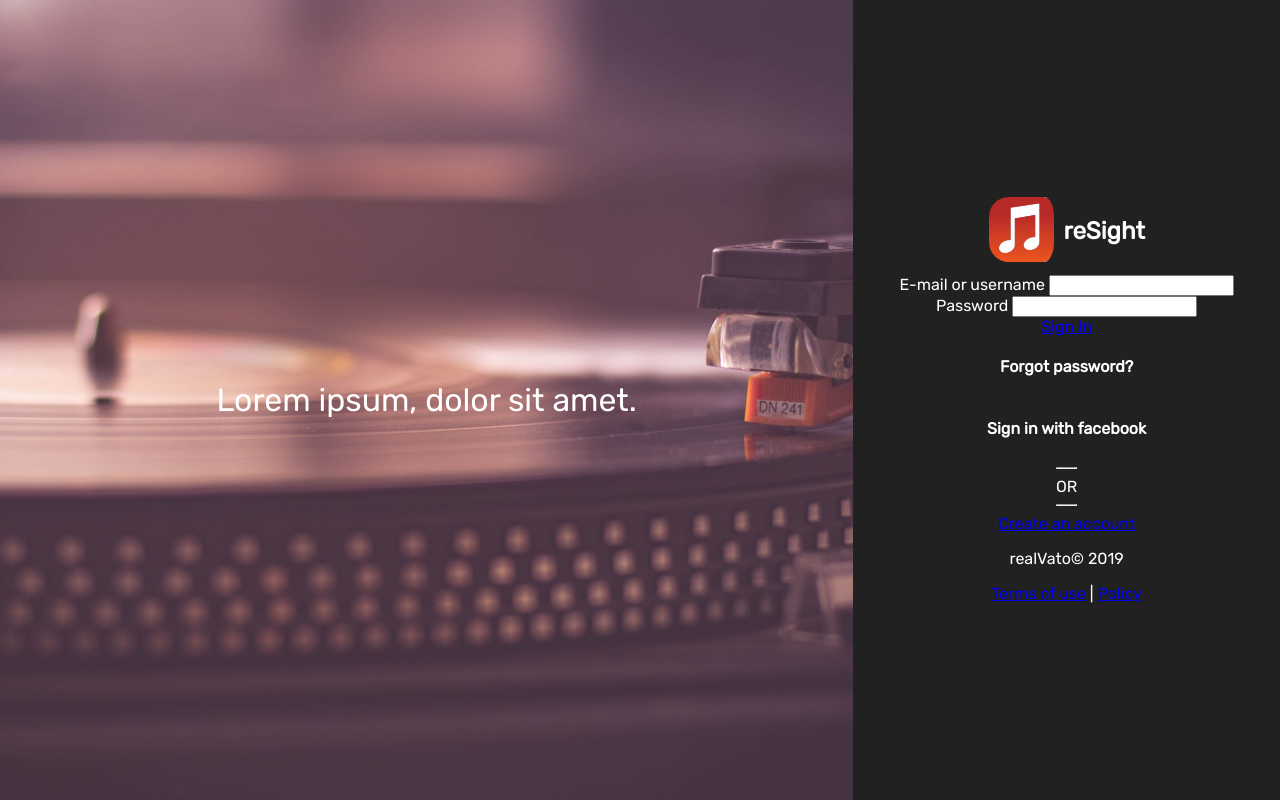
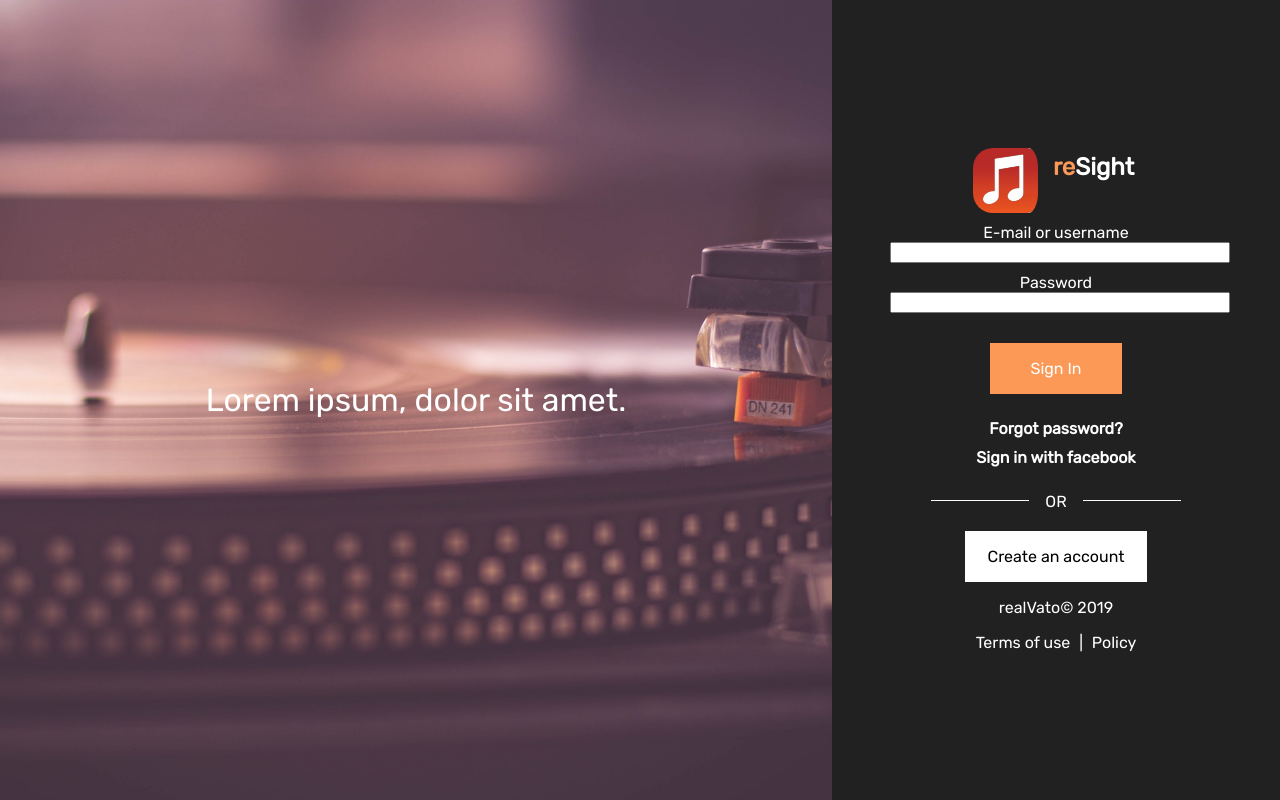
Before and after one commit to realVato/reSight, a plain HTML site: page index.html in a window 1280 px wide. Drawn offline with Linux system fonts and the light colour scheme.

Commit message:
base done, no mQuery

```diff
--- a/index.html
+++ b/index.html
@@ -8,7 +8,6 @@
     <title>reSight</title>
 </head>
 <body>
-
     <div id="wrapper">
             <div id="left">
                 <div class="showcase-text">
@@ -18,7 +17,7 @@
         <div id="right">
             <div class="logo">
                 <img src="/img/music.jpg" alt="">
-                <h2>reSight</h2>
+                <h2><span>re</span>Sight</h2>
             </div>
             <div id="login">
                 <form>
@@ -31,18 +30,19 @@
                     <input type="text">
                     </div>
                 </form>
-                <a href="#" class="btn-primary">Sign In</a>
+
             </div>
+            <a href="#" class="btn-primary">Sign In</a>
             <h4>Forgot password?</h4>
             <h4>Sign in with facebook</h4>
-            <div class="OR">
-                <hr>
-                <span>OR</span>
-                <hr>
+            <div id="signup">
+                <div class="OR">
+                    <hr>
+                    <span>OR</span>
+                    <hr>
+                </div>
             </div>
-            <div class="btn-secondary">
-                <a href="#">Create an account</a>
-            </div>
+            <a href="#" class="btn-secondary">Create an account</a>
             <footer>
                 <p>realVato&copy; 2019</p>
                 <div class="policy">
@@ -53,6 +53,5 @@
             </footer>
         </div>
     </div>
-
 </body>
 </html>
--- a/style.css
+++ b/style.css
@@ -7,6 +7,10 @@ body {
     background-color: rgb(34, 33, 33);
     color: #fff;
     overflow: hidden;
+}
+
+h1, h2, h3, h4, h5, h6 {
+    margin: 5px;
 }
 
 #wrapper {
@@ -22,12 +26,12 @@ body {
 }
 
 #left .showcase-text {
-    width: 100%;
+    width: 80%;
+    margin: auto;
     display: flex;
     justify-content: center;
     align-items: center;
     font-size: 2rem;
-    padding: 0rem 1rem;
 }
 
 #right {
@@ -37,12 +41,16 @@ body {
     justify-content: center;
     align-items: center;
     text-align: center;
-
+    padding: 1rem;
 }
 
 #right .logo {
     display: flex;
     padding-bottom: 10px;
+}
+
+.logo h2 span {
+    color: rgb(252, 153, 87);
 }
 
 .logo img {
@@ -51,3 +59,78 @@ body {
     padding-right: 10px;
     border-radius: 20px;
 }
+
+#login {
+    padding: 0 1rem;
+    width: 80%;
+}
+
+#login input {
+    width: 100%;
+    margin-bottom: 10px;
+}
+
+.btn-primary {
+    background-color: rgb(252, 153, 87);
+    color: #fff;
+    text-decoration: none;
+    padding: 1rem;
+    width: 100px;
+    margin: 20px 0;
+    transition: 0.5s;
+}
+
+.btn-primary:hover {
+    background-color: #fff;
+    color: black;
+}
+
+.btn-secondary {
+    background-color: #fff;
+    width: 150px;
+    padding: 1rem;
+    text-decoration: none;
+    color: #000;
+    transition: 0.5s;
+}
+
+.btn-secondary:hover {
+    background-color: rgb(252, 153, 87);
+    color: #fff;
+}
+
+
+#signup {
+    width: 60%;
+    padding-top: 20px;
+}
+
+#signup .OR {
+    width: 100%;
+    display: flex;
+    padding-bottom: 20px;
+}
+
+#signup .OR span {
+    padding: 0 1rem;
+}
+
+#signup .OR hr {
+    flex: auto;
+    border: none;
+    height: 1px;
+    background-color: #fff;
+}
+
+footer a {
+    text-decoration: none;
+    color: #fff;
+}
+
+footer a:hover {
+    text-decoration: underline;
+}
+
+footer span {
+    padding: 0 5px;
+}
```
